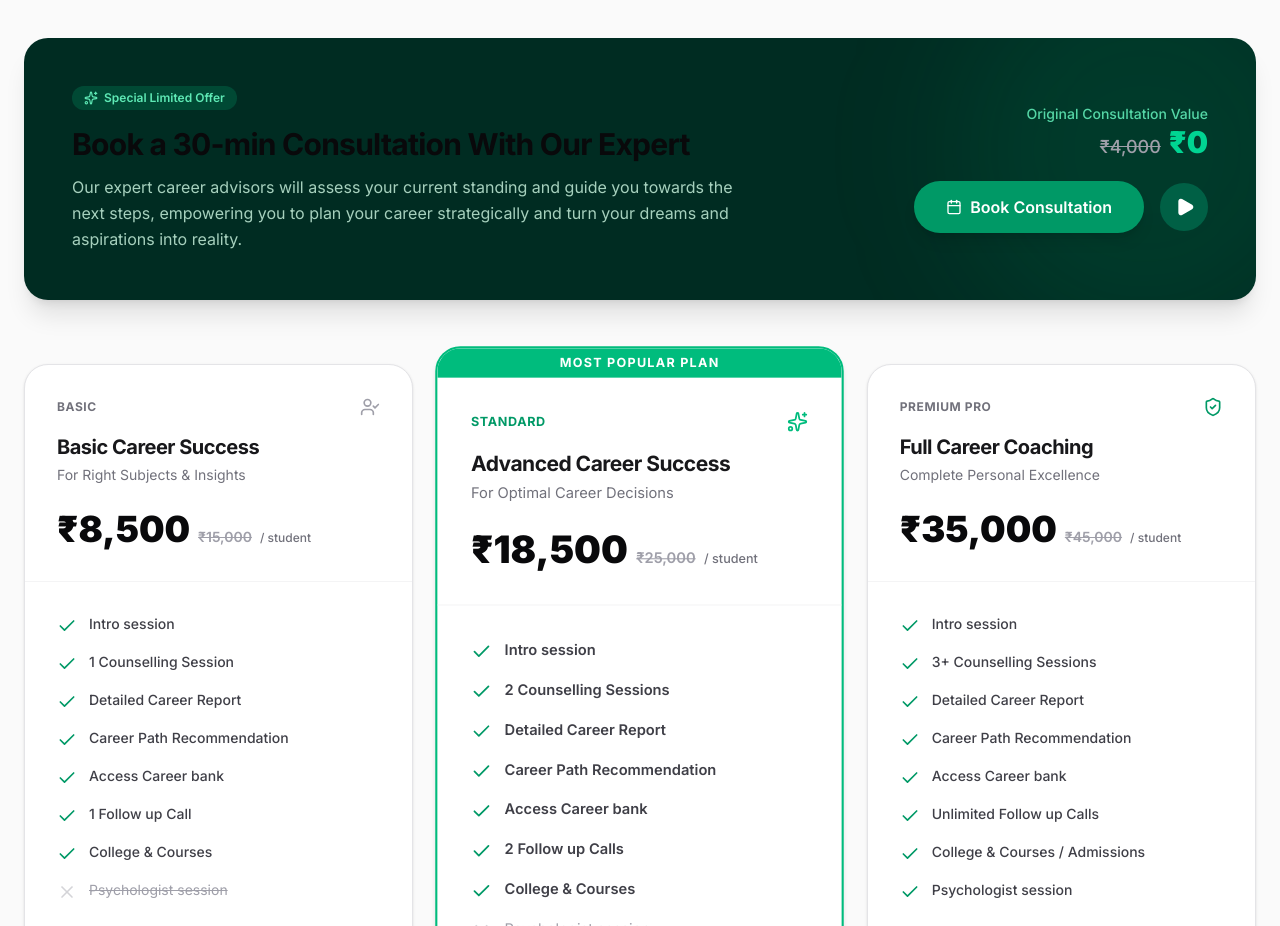
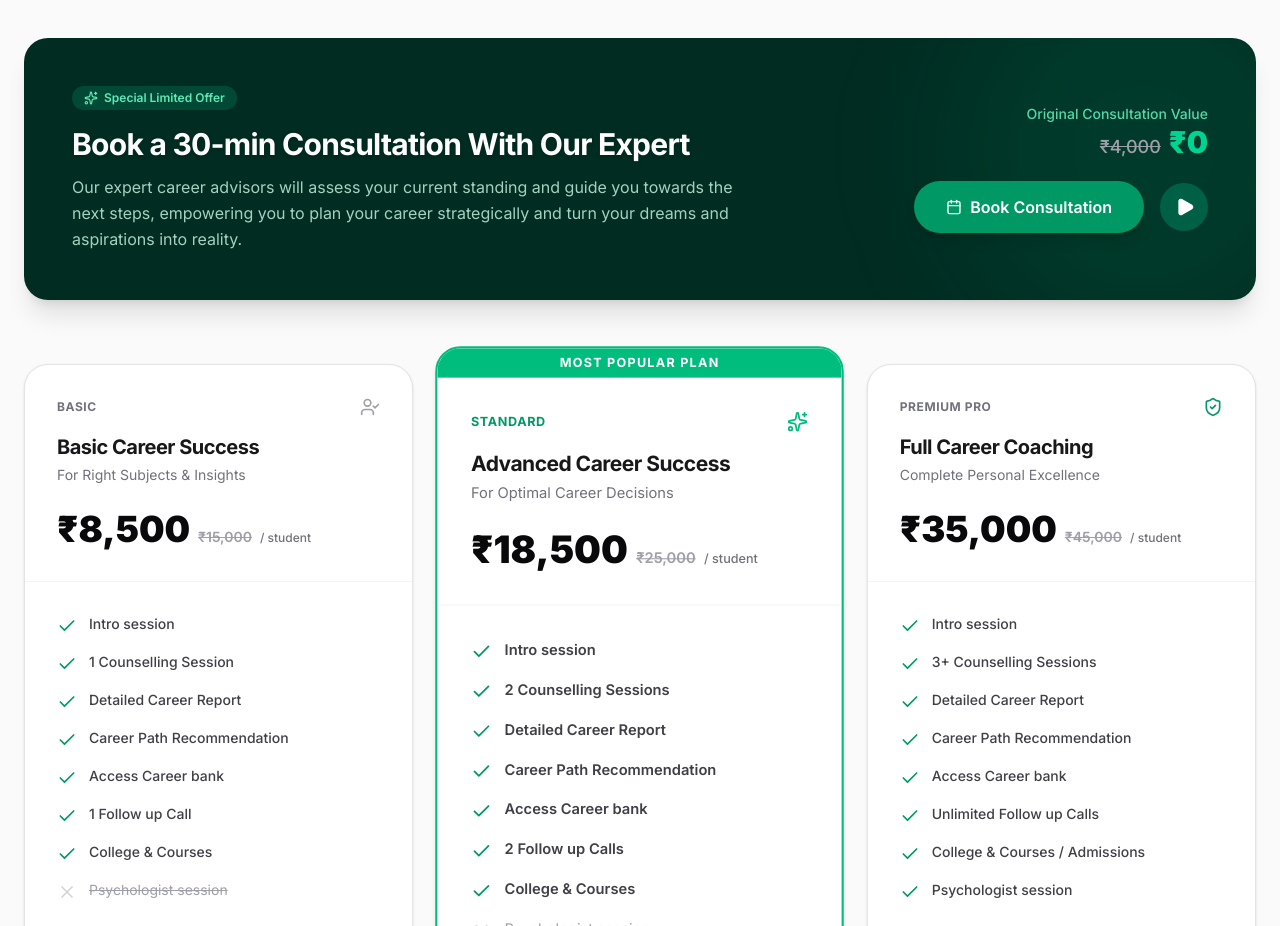
Before and after one commit to NiranjanNCR/Pehlakadam, a React (Vite) app: page /explore in a window 1280 px wide. Shown: the part 1980-2906 px from the top of the page. Built offline with nearby package versions, Linux system fonts and the light colour scheme; no server answers.

Commit message:
style: update UI text visibility and docs
Improve text contrast by setting heading colors to white and update documentation for the promo code validation flow.

```diff
--- a/src/components/CartCourse.tsx
+++ b/src/components/CartCourse.tsx
@@ -171,7 +171,7 @@ export default function CartCourse() {
             <span className="inline-flex items-center gap-1.5 text-xs font-semibold bg-emerald-500/20 text-emerald-300 px-3 py-1 rounded-full mb-4">
               <Sparkles className="h-3.5 w-3.5" /> Special Limited Offer
             </span>
-            <h3 className="text-2xl md:text-3xl font-bold font-sans tracking-tight mb-3">
+            <h3 className="text-2xl md:text-3xl font-bold font-sans tracking-tight text-white mb-3 drop-shadow-sm">
               Book a 30-min Consultation With Our Expert
             </h3>
             <p className="text-emerald-100/80 leading-relaxed text-sm md:text-base">
--- a/src/components/FormModal.tsx
+++ b/src/components/FormModal.tsx
@@ -162,7 +162,7 @@ export default function FormModal() {
                     >
                       <CheckCircle className="h-20 w-20 text-emerald-500 mb-6" />
                     </motion.div>
-                    <h3 className="text-2xl font-bold font-sans tracking-tight mb-2">Thank you!</h3>
+                    <h3 className="text-2xl font-bold font-sans tracking-tight text-white mb-2">Thank you!</h3>
                     <p className="text-zinc-400 max-w-xs mb-6">
                       Your request has been received. Our expert advisor will reach out to you shortly.
                     </p>
--- a/src/index.css
+++ b/src/index.css
@@ -13,7 +13,7 @@
   }
 
   h1, h2, h3, h4, h5, h6 {
-    @apply font-display tracking-tight text-zinc-950;
+    @apply font-display tracking-tight;
   }
 }
 
```
Also changed, not shown: 1 other file (tests, documents, lock files or other folders).
